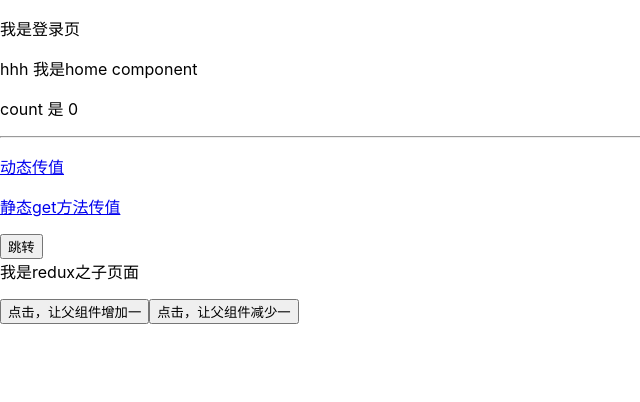
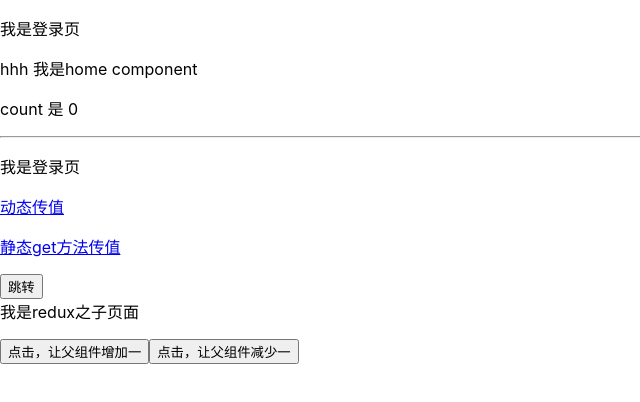
Before and after one commit to potato1205/react-WebAPP, a React (Create React App) app: page /home in a window 1280 px wide. Shown: the top 402 px of the page, without its empty margins (0-640 px from the left). Built offline with nearby package versions, Linux system fonts and the light colour scheme; no server answers.

Commit message:
feature(web-app): ing

```diff
--- a/src/component/home.component.jsx
+++ b/src/component/home.component.jsx
@@ -7,6 +7,8 @@ import { Provider } from 'react-redux';
 import UserListComponent from './main/user-list.component';
 import UserListTestComponent from './main/user-list-test.component';
 import ReduxTestComponent from './roles/redux-test.component';
+
+import LoginUIComponent from './login/login.UI';
 
 import reducerHome from '../config/reducer.config'
 
@@ -18,6 +20,8 @@ class HomeComponent extends Component {
       name: 'lhy',
       // count: 0,
     }
+
+    // console.log(this.props)
   }
 
   componentWillMount() {
@@ -35,6 +39,7 @@ class HomeComponent extends Component {
         hhh 我是home component
         <p>count 是 {this.state.count}</p>
         <hr></hr>
+        <LoginUIComponent name="lhy" />
         {/* ${} 感觉是表示在字符串中 对一个变量值的引用，表示解析 */}
         <p><Link to={`${this.props.match.path}/user-list/${this.state.store}`}>动态传值</Link></p>
         <p><Link to={`${this.props.match.path}/user-list-test?store=${this.state.store}`}>静态get方法传值</Link></p>
--- a/src/component/login/login.UI.jsx
+++ b/src/component/login/login.UI.jsx
@@ -2,11 +2,19 @@ import React, { Component } from 'react';
 
 class LoginUIComponent extends Component {
 
+    constructor(props){
+        super(props);
+        console.log('loginUI: ', this.props);
+        console.log('loginUI: ', props);
+        // console.log('loginUI: ', this.props.name);
+        // console.log('loginUI: ', props.name);
+    }
+
     componentWillMount() {
-        fetch('../mock/login.mock.json')
-        .then((response) => {
-            console.log(response);
-        });
+        // fetch('../mock/login.mock.json')
+        // .then((response) => {
+        //     console.log(response);
+        // });
     }
 
     render() {
```
Also changed, not shown: api/api.js (added), mock/login.mock.json (line endings or trailing spaces).
